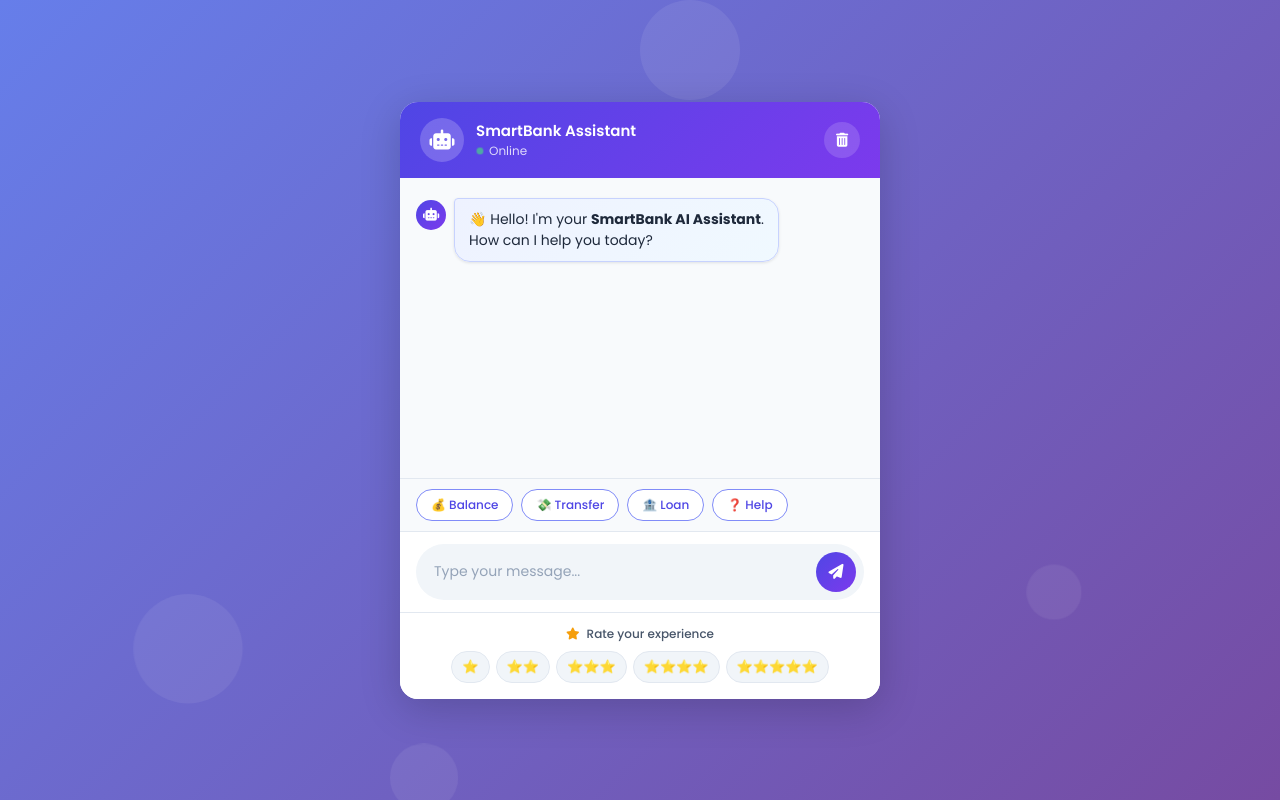
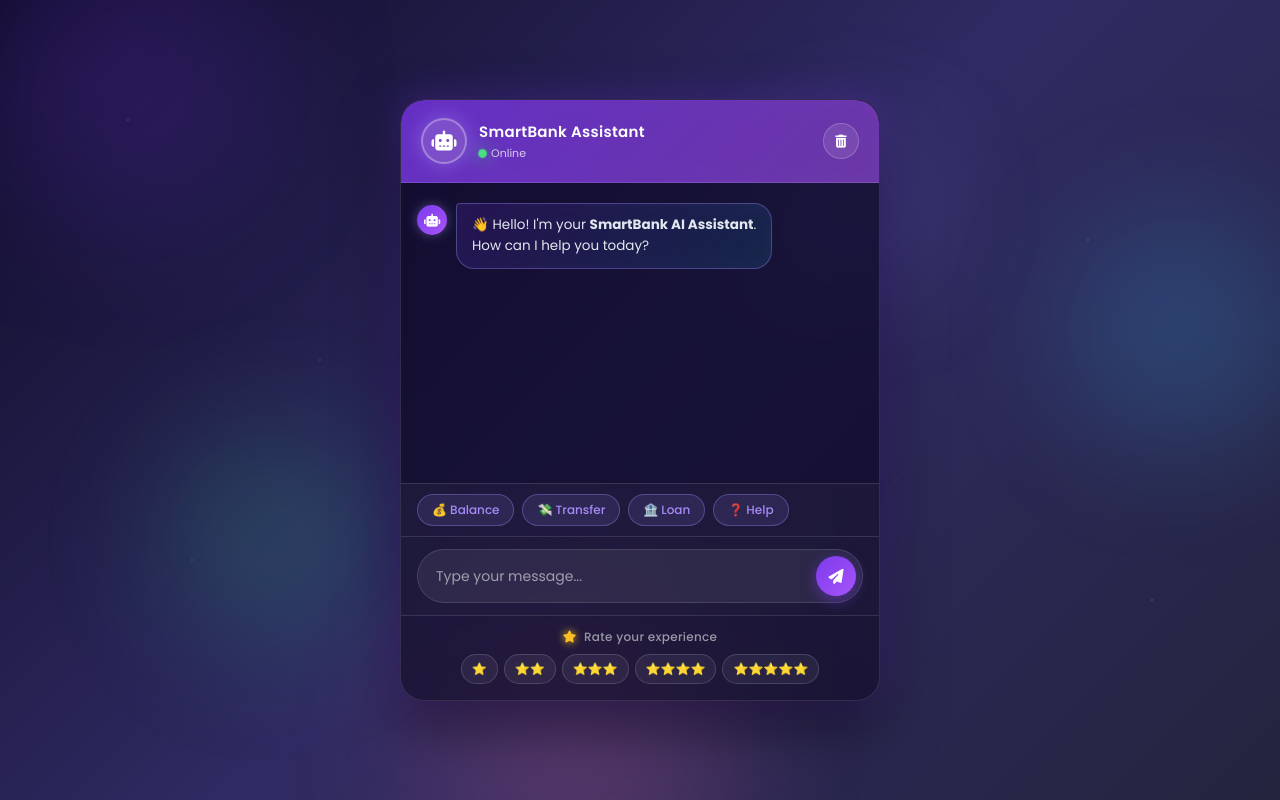
Before and after one commit to sabahatabid/smart-bank-chatbot, a Flask app: page / in a window 1280 px wide. Run offline with Flask 3, Linux system fonts and the light colour scheme.

Commit message:
feat: dark glassmorphism UI redesign - deep purple theme with glow effects

```diff
--- a/app.py
+++ b/app.py
@@ -1,7 +1,7 @@
 from flask import Flask, render_template, request, jsonify
 import json, random, os
 
-app = Flask(__name__)
+app = Flask(__name__, static_folder='templates/static', static_url_path='/static')
 
 # Load intents
 with open("intents.json", "r", encoding="utf-8") as f:
--- a/templates/static/style.css
+++ b/templates/static/style.css
@@ -6,25 +6,29 @@
 }
 
 :root {
-  --primary: #4f46e5;
-  --primary-dark: #3730a3;
-  --primary-light: #818cf8;
-  --accent: #06b6d4;
-  --bg-gradient: linear-gradient(135deg, #667eea 0%, #764ba2 100%);
-  --white: #ffffff;
-  --gray-50: #f8fafc;
-  --gray-100: #f1f5f9;
-  --gray-200: #e2e8f0;
-  --gray-400: #94a3b8;
-  --gray-600: #475569;
-  --gray-800: #1e293b;
-  --user-bubble: linear-gradient(135deg, #4f46e5, #7c3aed);
-  --bot-bubble: #f1f5f9;
-  --shadow-sm: 0 1px 3px rgba(0,0,0,0.1);
-  --shadow-md: 0 4px 20px rgba(0,0,0,0.12);
-  --shadow-lg: 0 10px 40px rgba(0,0,0,0.18);
-  --radius: 18px;
-  --radius-sm: 10px;
+  --primary: #a78bfa;
+  --primary-dark: #7c3aed;
+  --accent: #38bdf8;
+  --accent2: #f472b6;
+
+  /* Dark theme colors */
+  --bg-deep:    #0f0c29;
+  --bg-mid:     #1a1040;
+  --bg-card:    rgba(255,255,255,0.06);
+  --bg-input:   rgba(255,255,255,0.08);
+  --glass-border: rgba(255,255,255,0.12);
+
+  --user-bubble-bg: linear-gradient(135deg, #7c3aed, #a855f7);
+  --bot-bubble-bg:  rgba(255,255,255,0.08);
+
+  --text-main:  #e2e8f0;
+  --text-soft:  rgba(255,255,255,0.55);
+  --text-white: #ffffff;
+
+  --shadow-glow: 0 0 40px rgba(124,58,237,0.35);
+  --shadow-card: 0 25px 60px rgba(0,0,0,0.5);
+  --radius: 24px;
+  --radius-sm: 14px;
 }
 
 html, body {
@@ -33,7 +37,7 @@
 
 body {
   font-family: 'Poppins', -apple-system, BlinkMacSystemFont, sans-serif;
-  background: var(--bg-gradient);
+  background: linear-gradient(135deg, #0f0c29 0%, #302b63 50%, #24243e 100%);
   min-height: 100vh;
   display: flex;
   justify-content: center;
@@ -43,7 +47,7 @@
   overflow: hidden;
 }
 
-/* ===== ANIMATED BACKGROUND BUBBLES ===== */
+/* ===== ANIMATED MESH BACKGROUND ===== */
 .bg-animation {
   position: fixed;
   inset: 0;
@@ -55,52 +59,104 @@
 .bubble {
   position: absolute;
   border-radius: 50%;
-  background: rgba(255,255,255,0.08);
-  animation: floatUp 15s infinite ease-in-out;
+  filter: blur(60px);
+  opacity: 0.25;
+  animation: floatBubble linear infinite;
 }
 
-.bubble:nth-child(1) { width: 120px; height: 120px; left: 10%; animation-delay: 0s; animation-duration: 18s; }
-.bubble:nth-child(2) { width: 80px;  height: 80px;  left: 30%; animation-delay: 3s; animation-duration: 14s; }
-.bubble:nth-child(3) { width: 160px; height: 160px; left: 60%; animation-delay: 6s; animation-duration: 20s; }
-.bubble:nth-child(4) { width: 60px;  height: 60px;  left: 80%; animation-delay: 2s; animation-duration: 12s; }
-.bubble:nth-child(5) { width: 100px; height: 100px; left: 50%; animation-delay: 9s; animation-duration: 16s; }
-
-@keyframes floatUp {
-  0%   { transform: translateY(110vh) scale(0.8); opacity: 0; }
-  10%  { opacity: 1; }
-  90%  { opacity: 0.6; }
-  100% { transform: translateY(-20vh) scale(1.2); opacity: 0; }
+.bubble:nth-child(1) {
+  width: 350px; height: 350px;
+  background: radial-gradient(circle, #7c3aed, transparent);
+  left: -5%; top: -10%;
+  animation-duration: 20s;
+  animation-delay: 0s;
+}
+.bubble:nth-child(2) {
+  width: 300px; height: 300px;
+  background: radial-gradient(circle, #38bdf8, transparent);
+  right: -5%; top: 20%;
+  animation-duration: 25s;
+  animation-delay: -5s;
+}
+.bubble:nth-child(3) {
+  width: 400px; height: 400px;
+  background: radial-gradient(circle, #f472b6, transparent);
+  left: 30%; bottom: -15%;
+  animation-duration: 30s;
+  animation-delay: -10s;
+}
+.bubble:nth-child(4) {
+  width: 200px; height: 200px;
+  background: radial-gradient(circle, #818cf8, transparent);
+  left: 60%; top: 10%;
+  animation-duration: 18s;
+  animation-delay: -3s;
+}
+.bubble:nth-child(5) {
+  width: 250px; height: 250px;
+  background: radial-gradient(circle, #34d399, transparent);
+  left: 10%; bottom: 20%;
+  animation-duration: 22s;
+  animation-delay: -8s;
 }
 
-/* ===== CHAT WRAPPER ===== */
+@keyframes floatBubble {
+  0%   { transform: translate(0px, 0px) scale(1); }
+  25%  { transform: translate(30px, -40px) scale(1.05); }
+  50%  { transform: translate(-20px, 30px) scale(0.95); }
+  75%  { transform: translate(40px, 20px) scale(1.08); }
+  100% { transform: translate(0px, 0px) scale(1); }
+}
+
+/* Star particles */
+.bg-animation::before {
+  content: '';
+  position: absolute;
+  inset: 0;
+  background-image:
+    radial-gradient(1px 1px at 10% 15%, rgba(255,255,255,0.4) 0%, transparent 100%),
+    radial-gradient(1px 1px at 25% 45%, rgba(255,255,255,0.3) 0%, transparent 100%),
+    radial-gradient(1px 1px at 50% 20%, rgba(255,255,255,0.4) 0%, transparent 100%),
+    radial-gradient(1px 1px at 70% 60%, rgba(255,255,255,0.3) 0%, transparent 100%),
+    radial-gradient(1px 1px at 85% 30%, rgba(255,255,255,0.4) 0%, transparent 100%),
+    radial-gradient(1px 1px at 40% 80%, rgba(255,255,255,0.3) 0%, transparent 100%),
+    radial-gradient(1px 1px at 90% 75%, rgba(255,255,255,0.4) 0%, transparent 100%),
+    radial-gradient(1px 1px at 15% 70%, rgba(255,255,255,0.3) 0%, transparent 100%);
+}
+
+/* ===== CHAT WRAPPER (Glassmorphism Card) ===== */
 .chat-wrapper {
   position: relative;
   z-index: 1;
   width: 100%;
   max-width: 480px;
-  background: var(--white);
+  background: rgba(15, 10, 40, 0.75);
+  backdrop-filter: blur(20px);
+  -webkit-backdrop-filter: blur(20px);
+  border: 1px solid var(--glass-border);
   border-radius: var(--radius);
-  box-shadow: var(--shadow-lg);
+  box-shadow: var(--shadow-card), var(--shadow-glow);
   display: flex;
   flex-direction: column;
   overflow: hidden;
-  animation: slideUp 0.5s cubic-bezier(0.34, 1.56, 0.64, 1);
+  animation: slideUp 0.6s cubic-bezier(0.34, 1.56, 0.64, 1);
   max-height: calc(100vh - 32px);
 }
 
 @keyframes slideUp {
-  from { opacity: 0; transform: translateY(40px) scale(0.95); }
+  from { opacity: 0; transform: translateY(50px) scale(0.92); }
   to   { opacity: 1; transform: translateY(0) scale(1); }
 }
 
 /* ===== HEADER ===== */
 .chat-header {
-  background: var(--user-bubble);
-  padding: 16px 20px;
+  background: linear-gradient(135deg, rgba(124,58,237,0.8), rgba(168,85,247,0.6));
+  backdrop-filter: blur(10px);
+  padding: 18px 20px;
   display: flex;
   align-items: center;
   justify-content: space-between;
-  color: var(--white);
+  border-bottom: 1px solid var(--glass-border);
   flex-shrink: 0;
 }
 
@@ -111,63 +167,71 @@
 }
 
 .bot-avatar {
-  width: 44px;
-  height: 44px;
-  background: rgba(255,255,255,0.2);
+  width: 46px;
+  height: 46px;
+  background: rgba(255,255,255,0.15);
+  border: 2px solid rgba(255,255,255,0.3);
   border-radius: 50%;
   display: flex;
   align-items: center;
   justify-content: center;
   font-size: 20px;
+  color: var(--text-white);
   flex-shrink: 0;
+  box-shadow: 0 0 20px rgba(167,139,250,0.5);
 }
 
 .header-info h2 {
   font-size: 15px;
   font-weight: 600;
-  color: var(--white);
+  color: var(--text-white);
   margin: 0;
+  letter-spacing: 0.3px;
 }
 
 .status {
-  font-size: 12px;
-  color: rgba(255,255,255,0.8);
+  font-size: 11px;
+  color: rgba(255,255,255,0.75);
   display: flex;
   align-items: center;
   gap: 5px;
+  margin-top: 2px;
 }
 
 .dot {
   display: inline-block;
-  width: 8px;
-  height: 8px;
+  width: 7px;
+  height: 7px;
   border-radius: 50%;
   background: #4ade80;
+  box-shadow: 0 0 8px #4ade80;
   animation: pulse 2s infinite;
 }
 
 @keyframes pulse {
-  0%, 100% { opacity: 1; transform: scale(1); }
-  50%       { opacity: 0.6; transform: scale(0.85); }
+  0%, 100% { transform: scale(1); box-shadow: 0 0 8px #4ade80; }
+  50%       { transform: scale(1.3); box-shadow: 0 0 14px #4ade80; }
 }
 
 .icon-btn {
-  background: rgba(255,255,255,0.15);
-  border: none;
-  color: var(--white);
+  background: rgba(255,255,255,0.1);
+  border: 1px solid rgba(255,255,255,0.2);
+  color: var(--text-white);
   width: 36px;
   height: 36px;
   border-radius: 50%;
   cursor: pointer;
-  font-size: 14px;
+  font-size: 13px;
   display: flex;
   align-items: center;
   justify-content: center;
-  transition: background 0.2s;
+  transition: all 0.2s;
 }
 
 .icon-btn:hover {
-  background: rgba(255,255,255,0.3);
+  background: rgba(255,255,255,0.2);
+  border-color: rgba(255,255,255,0.4);
+  transform: rotate(5deg);
 }
 
 /* ===== CHAT BOX ===== */
@@ -177,85 +241,89 @@
   padding: 20px 16px;
   display: flex;
   flex-direction: column;
-  gap: 12px;
-  background: var(--gray-50);
+  gap: 14px;
+  background: transparent;
   min-height: 300px;
-  max-height: 420px;
+  max-height: 400px;
   scroll-behavior: smooth;
 }
 
 /* Custom scrollbar */
 #chat-box::-webkit-scrollbar { width: 4px; }
 #chat-box::-webkit-scrollbar-track { background: transparent; }
-#chat-box::-webkit-scrollbar-thumb { background: var(--gray-200); border-radius: 4px; }
+#chat-box::-webkit-scrollbar-thumb {
+  background: rgba(167,139,250,0.4);
+  border-radius: 4px;
+}
 
 /* ===== MESSAGE BUBBLES ===== */
 .bot-msg-wrapper {
   display: flex;
   align-items: flex-start;
-  gap: 8px;
-  animation: fadeInLeft 0.3s ease;
+  gap: 9px;
+  animation: fadeInLeft 0.35s ease;
 }
 
 .user-msg-wrapper {
   display: flex;
   flex-direction: column;
   align-items: flex-end;
-  animation: fadeInRight 0.3s ease;
+  animation: fadeInRight 0.35s ease;
 }
 
 @keyframes fadeInLeft {
-  from { opacity: 0; transform: translateX(-10px); }
+  from { opacity: 0; transform: translateX(-14px); }
   to   { opacity: 1; transform: translateX(0); }
 }
 
 @keyframes fadeInRight {
-  from { opacity: 0; transform: translateX(10px); }
+  from { opacity: 0; transform: translateX(14px); }
   to   { opacity: 1; transform: translateX(0); }
 }
 
 .bot-avatar-sm {
   width: 30px;
   height: 30px;
-  background: var(--user-bubble);
+  background: linear-gradient(135deg, #7c3aed, #a855f7);
   border-radius: 50%;
   display: flex;
   align-items: center;
   justify-content: center;
   font-size: 13px;
-  color: var(--white);
+  color: var(--text-white);
   flex-shrink: 0;
   margin-top: 2px;
+  box-shadow: 0 0 12px rgba(167,139,250,0.4);
 }
 
 .bot-bubble {
-  background: var(--white);
-  color: var(--gray-800);
-  padding: 10px 14px;
-  border-radius: 4px 16px 16px 16px;
+  background: rgba(255,255,255,0.1);
+  backdrop-filter: blur(10px);
+  border: 1px solid rgba(255,255,255,0.15);
+  color: var(--text-main);
+  padding: 11px 15px;
+  border-radius: 4px 18px 18px 18px;
   max-width: 80%;
-  font-size: 14px;
-  line-height: 1.5;
-  box-shadow: var(--shadow-sm);
-  border: 1px solid var(--gray-200);
+  font-size: 13.5px;
+  line-height: 1.55;
 }
 
 .user-bubble {
-  background: var(--user-bubble);
-  color: var(--white);
-  padding: 10px 14px;
-  border-radius: 16px 16px 4px 16px;
+  background: linear-gradient(135deg, #7c3aed, #a855f7);
+  color: var(--text-white);
+  padding: 11px 15px;
+  border-radius: 18px 18px 4px 18px;
   max-width: 80%;
-  font-size: 14px;
-  line-height: 1.5;
-  box-shadow: var(--shadow-sm);
+  font-size: 13.5px;
+  line-height: 1.55;
   word-break: break-word;
+  box-shadow: 0 4px 16px rgba(124,58,237,0.4);
 }
 
 .time {
   font-size: 10px;
-  color: var(--gray-400);
-  margin-top: 3px;
+  color: var(--text-soft);
+  margin-top: 4px;
   padding: 0 4px;
 }
 
@@ -263,41 +331,42 @@
 .typing-bubble {
   display: flex;
   align-items: center;
-  gap: 5px;
-  padding: 12px 16px;
+  gap: 6px;
+  padding: 13px 18px;
 }
 
 .typing-bubble span {
   display: inline-block;
   width: 8px;
   height: 8px;
-  background: var(--gray-400);
+  background: var(--primary);
   border-radius: 50%;
-  animation: typing 1.2s infinite;
+  animation: typingDot 1.2s infinite;
+  box-shadow: 0 0 8px rgba(167,139,250,0.6);
 }
 
 .typing-bubble span:nth-child(2) { animation-delay: 0.2s; }
 .typing-bubble span:nth-child(3) { animation-delay: 0.4s; }
 
-@keyframes typing {
-  0%, 60%, 100% { transform: translateY(0); opacity: 0.4; }
-  30%            { transform: translateY(-6px); opacity: 1; }
+@keyframes typingDot {
+  0%, 60%, 100% { transform: translateY(0);   opacity: 0.4; }
+  30%            { transform: translateY(-7px); opacity: 1; }
 }
 
 /* ===== WELCOME MESSAGE ===== */
 .welcome-msg .bot-bubble {
-  background: linear-gradient(135deg, #eef2ff, #f0f9ff);
-  border-color: #c7d2fe;
+  background: linear-gradient(135deg, rgba(124,58,237,0.2), rgba(56,189,248,0.15));
+  border-color: rgba(167,139,250,0.35);
 }
 
-/* ===== SUGGESTION CHIPS ===== */
+/* ===== SUGGESTIONS ===== */
 .suggestions {
   display: flex;
   gap: 8px;
   padding: 10px 16px;
   overflow-x: auto;
-  background: var(--gray-50);
-  border-top: 1px solid var(--gray-200);
+  background: rgba(255,255,255,0.03);
+  border-top: 1px solid var(--glass-border);
   flex-shrink: 0;
   scrollbar-width: none;
 }
@@ -305,8 +374,8 @@
 .suggestions::-webkit-scrollbar { display: none; }
 
 .suggestion-chip {
-  background: var(--white);
-  border: 1.5px solid var(--primary-light);
+  background: rgba(167,139,250,0.12);
+  border: 1px solid rgba(167,139,250,0.35);
   color: var(--primary);
   padding: 6px 14px;
   border-radius: 20px;
@@ -315,22 +384,22 @@
   cursor: pointer;
   white-space: nowrap;
   font-family: 'Poppins', sans-serif;
-  transition: all 0.2s;
+  transition: all 0.25s;
 }
 
 .suggestion-chip:hover {
-  background: var(--primary);
-  color: var(--white);
-  border-color: var(--primary);
-  transform: translateY(-1px);
-  box-shadow: 0 4px 12px rgba(79,70,229,0.3);
+  background: linear-gradient(135deg, #7c3aed, #a855f7);
+  color: var(--text-white);
+  border-color: transparent;
+  transform: translateY(-2px);
+  box-shadow: 0 6px 16px rgba(124,58,237,0.45);
 }
 
 /* ===== INPUT AREA ===== */
 .chat-input-area {
   padding: 12px 16px;
-  background: var(--white);
-  border-top: 1px solid var(--gray-200);
+  background: rgba(255,255,255,0.03);
+  border-top: 1px solid var(--glass-border);
   flex-shrink: 0;
 }
 
@@ -338,17 +407,17 @@
   display: flex;
   align-items: center;
   gap: 10px;
-  background: var(--gray-100);
+  background: rgba(255,255,255,0.07);
   border-radius: 50px;
-  padding: 6px 6px 6px 16px;
-  border: 2px solid transparent;
-  transition: border-color 0.2s, box-shadow 0.2s;
+  padding: 6px 6px 6px 18px;
+  border: 1.5px solid rgba(255,255,255,0.12);
+  transition: border-color 0.25s, box-shadow 0.25s;
 }
 
 .input-wrapper:focus-within {
-  border-color: var(--primary-light);
-  box-shadow: 0 0 0 3px rgba(79,70,229,0.1);
-  background: var(--white);
+  border-color: rgba(167,139,250,0.6);
+  box-shadow: 0 0 0 3px rgba(124,58,237,0.2), 0 0 20px rgba(124,58,237,0.15);
+  background: rgba(255,255,255,0.1);
 }
 
 #user-input {
@@ -357,21 +426,21 @@
   background: transparent;
   font-size: 14px;
   font-family: 'Poppins', sans-serif;
-  color: var(--gray-800);
+  color: var(--text-main);
   outline: none;
   min-width: 0;
 }
 
 #user-input::placeholder {
-  color: var(--gray-400);
+  color: var(--text-soft);
 }
 
 .send-btn {
   width: 40px;
   height: 40px;
   border: none;
-  background: var(--user-bubble);
-  color: var(--white);
+  background: linear-gradient(135deg, #7c3aed, #a855f7);
+  color: var(--text-white);
   border-radius: 50%;
   cursor: pointer;
   font-size: 15px;
@@ -380,37 +449,41 @@
   justify-content: center;
   flex-shrink: 0;
   transition: transform 0.2s, box-shadow 0.2s;
+  box-shadow: 0 4px 14px rgba(124,58,237,0.5);
 }
 
 .send-btn:hover:not(:disabled) {
-  transform: scale(1.1);
-  box-shadow: 0 4px 12px rgba(79,70,229,0.4);
+  transform: scale(1.12) rotate(-5deg);
+  box-shadow: 0 6px 20px rgba(124,58,237,0.7);
 }
 
 .send-btn:disabled {
-  opacity: 0.6;
+  opacity: 0.5;
   cursor: not-allowed;
+  transform: none;
 }
 
 /* ===== FEEDBACK SECTION ===== */
 #feedback-section {
   text-align: center;
   padding: 12px 16px 16px;
-  background: var(--white);
-  border-top: 1px solid var(--gray-200);
+  background: rgba(255,255,255,0.02);
+  border-top: 1px solid var(--glass-border);
   flex-shrink: 0;
 }
 
 #feedback-section p {
   font-size: 12px;
-  color: var(--gray-600);
+  color: var(--text-soft);
   margin-bottom: 8px;
   font-weight: 500;
+  letter-spacing: 0.3px;
 }
 
 #feedback-section p i {
-  color: #f59e0b;
+  color: #fbbf24;
   margin-right: 4px;
+  filter: drop-shadow(0 0 4px #fbbf24);
 }
 
 .stars {
@@ -421,28 +494,35 @@
 }
 
 .star {
-  background: var(--gray-100);
-  border: 1.5px solid var(--gray-200);
-  font-size: 13px;
+  background: rgba(255,255,255,0.06);
+  border: 1px solid rgba(255,255,255,0.15);
+  font-size: 12px;
   padding: 5px 10px;
   border-radius: 20px;
   cursor: pointer;
   font-family: 'Poppins', sans-serif;
   font-weight: 500;
-  transition: all 0.2s;
-  color: var(--gray-800);
+  transition: all 0.25s;
+  color: var(--text-main);
 }
 
 .star:hover {
-  transform: translateY(-2px) scale(1.05);
-  border-color: #f59e0b;
-  background: #fffbeb;
-  box-shadow: 0 4px 10px rgba(245,158,11,0.2);
+  transform: translateY(-3px) scale(1.08);
+  border-color: #fbbf24;
+  background: rgba(251,191,36,0.12);
+  box-shadow: 0 6px 16px rgba(251,191,36,0.25);
+}
+
+/* ===== DIVIDER ===== */
+.chat-divider {
+  text-align: center;
+  font-size: 10px;
+  color: var(--text-soft);
+  margin: 4px 0;
+  position: relative;
 }
 
 /* ===== RESPONSIVE ===== */
-
-/* Tablet */
 @media (max-width: 600px) {
   body {
     padding: 0;
@@ -453,13 +533,13 @@
     max-width: 100%;
     width: 100%;
     border-radius: var(--radius) var(--radius) 0 0;
-    max-height: 95vh;
-    animation: slideUpMobile 0.4s cubic-bezier(0.34, 1.56, 0.64, 1);
+    max-height: 96vh;
+    animation: slideUpMobile 0.45s cubic-bezier(0.34, 1.56, 0.64, 1);
   }
 
   @keyframes slideUpMobile {
-    from { transform: translateY(100%); }
-    to   { transform: translateY(0); }
+    from { transform: translateY(100%); opacity: 0; }
+    to   { transform: translateY(0);    opacity: 1; }
   }
 
   #chat-box {
@@ -468,43 +548,24 @@
 
   .bot-bubble, .user-bubble {
     max-width: 90%;
-    font-size: 13.5px;
+    font-size: 13px;
   }
 
   .chat-header {
+    border-radius: var(--radius) var(--radius) 0 0;
     padding: 14px 16px;
-    border-radius: var(--radius) var(--radius) 0 0;
   }
 
-  .star {
-    font-size: 12px;
-    padding: 4px 8px;
-  }
+  .star { font-size: 11px; padding: 4px 8px; }
 }
 
-/* Small phones */
 @media (max-width: 375px) {
-  .header-info h2 {
-    font-size: 13px;
-  }
-
-  .suggestion-chip {
-    font-size: 11px;
-    padding: 5px 11px;
-  }
-
-  #chat-box {
-    max-height: 45vh;
-  }
+  .header-info h2 { font-size: 13px; }
+  .suggestion-chip { font-size: 11px; padding: 5px 11px; }
+  #chat-box { max-height: 44vh; }
 }
 
-/* Large screens - floating card */
 @media (min-width: 768px) {
-  .chat-wrapper {
-    max-height: 700px;
-  }
-
-  #chat-box {
-    max-height: 380px;
-  }
+  .chat-wrapper { max-height: 720px; }
+  #chat-box { max-height: 400px; }
 }
```
